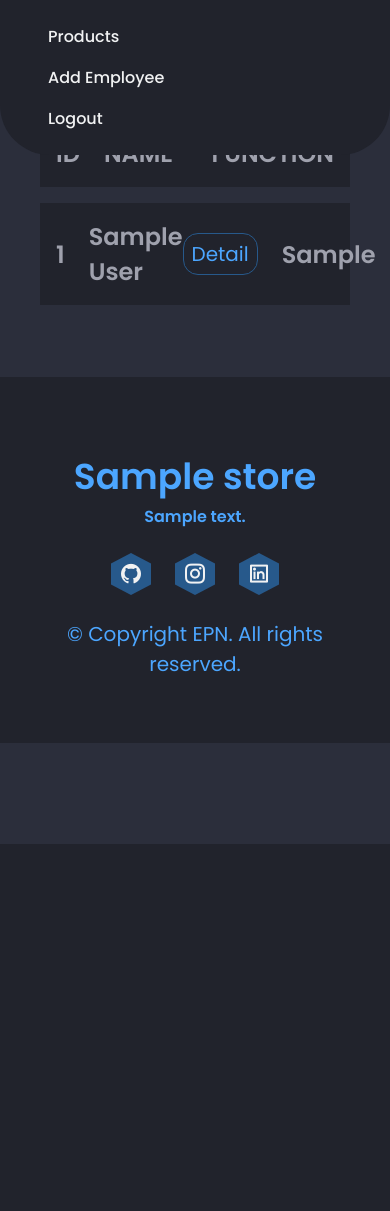
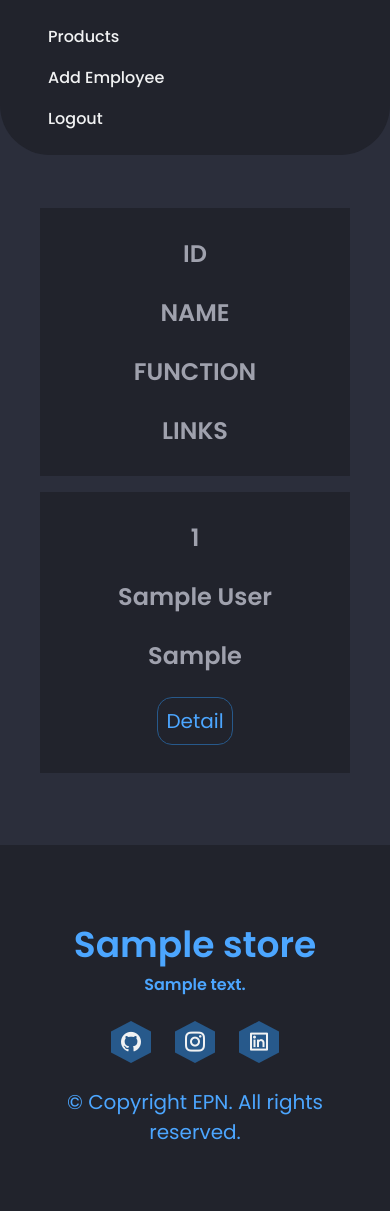
Before and after one commit to DuduPNetto/project_sales_shop, a Django app: page /all_employees/ in a window 390 px wide. Before the commit the page ends 844 px from the top, so only its background shows below. Run offline with Django 4.2, Linux system fonts and the light colour scheme; a user stored in the database is signed in; tables that the repository leaves empty hold one stand-in row (values such as "Sample post"); some libraries are stand-ins or nearby versions.

Commit message:
Employees CSS

```diff
--- a/stores/static/stores/css/style.css
+++ b/stores/static/stores/css/style.css
@@ -347,6 +362,11 @@ body {
     column-gap: 1.5rem;
     justify-content: center;
     align-items: center;
+    width: 17.2rem;
+}
+
+.employee-identify-start {
+    justify-content: start;
 }
 
 .employee-link {
@@ -528,4 +651,61 @@ body {
         margin-top: 6.5rem;
     }
 
+    .employees {
+        margin-top: 7rem;
+    }
+
+    .employee-card {
+        display: flex;
+        flex-direction: column;
+        align-items: center;
+        font-size: var(--small-font-size);
+        width: 100%;
+    }
+
+    .employee-identify {
+        display: flex;
+        flex-direction: column;
+        justify-content: center;
+        align-items: center;
+    }
+
+    .employee-id,
+    .employee-name,
+    .employee-function {
+        margin: 0.75rem 0;
+    }
+
+    .employee-links {
+        display: flex;
+        flex-direction: column;
+        text-align: center;
+        row-gap: 1rem;
+        margin: 0.75rem 0;
+    }
+
+    .employee-link {
+        font-size: var(--medium-font-size);
+        padding: 0.5rem;
+    }
+
+    .detail {
+        margin-top: 5.5rem;
+        padding: 1.5rem;
+        padding-bottom: 2rem;
+    }
+
+    .employee-detail {
+        font-size: var(--smaller-font-size);
+    }
+
+    .detail-info {
+        font-size: var(--smaller-font-size);
+    }
+
+    .btn-remove-employee {
+        padding: 0.5rem;
+        font-size: var(--small-font-size);
+    }
+
 }
--- a/stores/templates/stores/employee_detail.html
+++ b/stores/templates/stores/employee_detail.html
@@ -31,7 +31,7 @@
                 </div>
                 <div class="employee-remove">
                     {% if user.is_authenticated and employee.id != 1 %}
-                        <a class="btn" href="{% url 'stores:remove_employee' employee.id %}">Remove</a>
+                        <a class="btn-remove-employee" href="{% url 'stores:remove_employee' employee.id %}">Remove</a>
                     {% endif %}
                 </div>
             </div>
--- a/stores/templates/stores/partials/_employee.html
+++ b/stores/templates/stores/partials/_employee.html
@@ -1,24 +1,33 @@
 <section class="section employees">
     <div class="employee-card">
-        <div class="employee-identify">
+        <div class="employee-identify-start employee-identify">
             <h2 class="employee-id">ID</h2>
             <h1 class="employee-name">NAME</h1>
         </div>
-        <h2 class="employee-function">FUNCTION</h2>
+        <div class="employee-identify">
+            <h2 class="employee-function">FUNCTION</h2>
+        </div>
+        <div class="employee-identify">
+            <h2 class="employee-function">LINKS</h2>
+        </div>
     </div>
     {% for employee in employees %}
         <div class="employee-card">
-            <div class="employee-identify">
+            <div class="employee-identify-start employee-identify">
                 <h2 class="employee-id">{{ employee.id }}</h2>
                 <h1 class="employee-name">{{ employee.name }}</h1>
             </div>
             <div class="employee-identify">
-                <a class="employee-link" href="{% url 'stores:employee_detail' employee.id %}">Detail</a>
-                {% if employee.id != 1 and user.is_authenticated %}
-                    <a class="employee-link" href="{% url 'stores:update_employee' employee.id %}">Update</a>
-                    <a class="employee-link" href="{% url 'stores:remove_employee' employee.id %}">Remove</a>
-                {% endif %}
                 <h2 class="employee-function">{{ employee.function }}</h2>
+            </div>
+            <div class="employee-identify">
+                <div class="employee-links">
+                    <a class="employee-link" href="{% url 'stores:employee_detail' employee.id %}">Detail</a>
+                    {% if employee.id != 1 and user.is_authenticated %}
+                        <a class="employee-link" href="{% url 'stores:update_employee' employee.id %}">Update</a>
+                        <a class="employee-link" href="{% url 'stores:remove_employee' employee.id %}">Remove</a>
+                    {% endif %}
+                </div>
             </div>
         </div>
     {% endfor %}
```
Also changed, not shown: other parts of stores/static/stores/css/style.css (+118 -0 lines).
